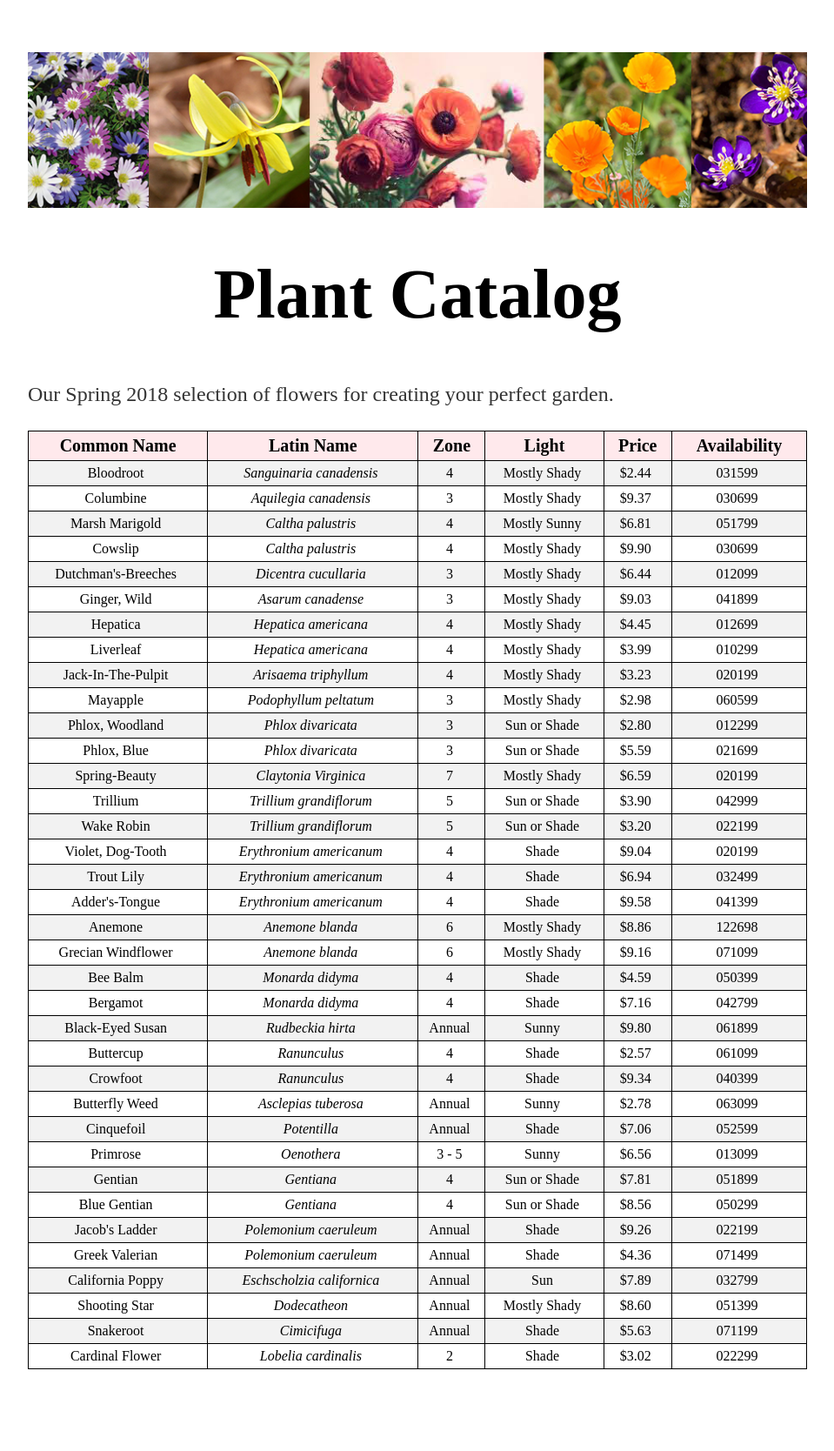
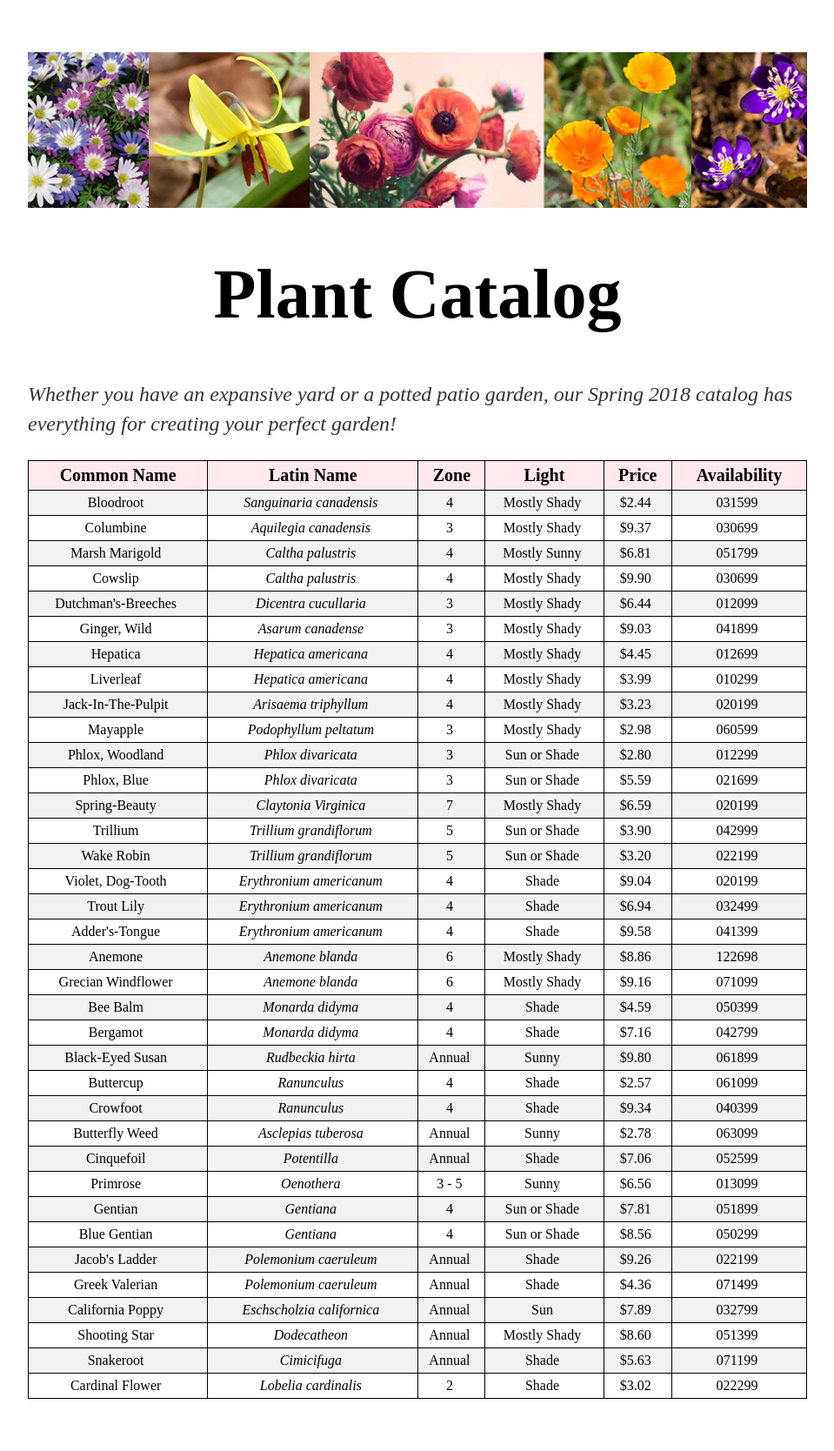
Before and after one commit to miapartlow/mapartlo.github.io, a Jekyll site: the page z656/assignment5/plantcatalog.html, which Jekyll copies as it is, in a window 1280 px wide. Shown: the whole page at 87% size, without its empty margins (160-1119 px from the left). Built offline with Jekyll 4.4.1, drawn with Linux system fonts in a browser that asks for light colours; some web fonts are replaced; before the commit the page ends 1634 px from its top, so only the background shows below that.

Commit message:
Update plantcatalog.html

```diff
--- a/z656/assignment5/plantcatalog.html
+++ b/z656/assignment5/plantcatalog.html
@@ -5,7 +5,7 @@
       <link rel="stylesheet" href="../../css/main.css">
    </head>
    <body><img src="flowers.png"><h1 class="catalog">Plant Catalog</h1>
-      <p class="catalog">Our Spring 2018 selection of flowers for creating your perfect garden.</p>
+      <p class="catalog"><i>Whether you have an expansive yard or a potted patio garden, our Spring 2018 catalog has everything for creating your perfect garden!</i></p>
       <table>
          <tr>
             <th>Common Name</th>
```
